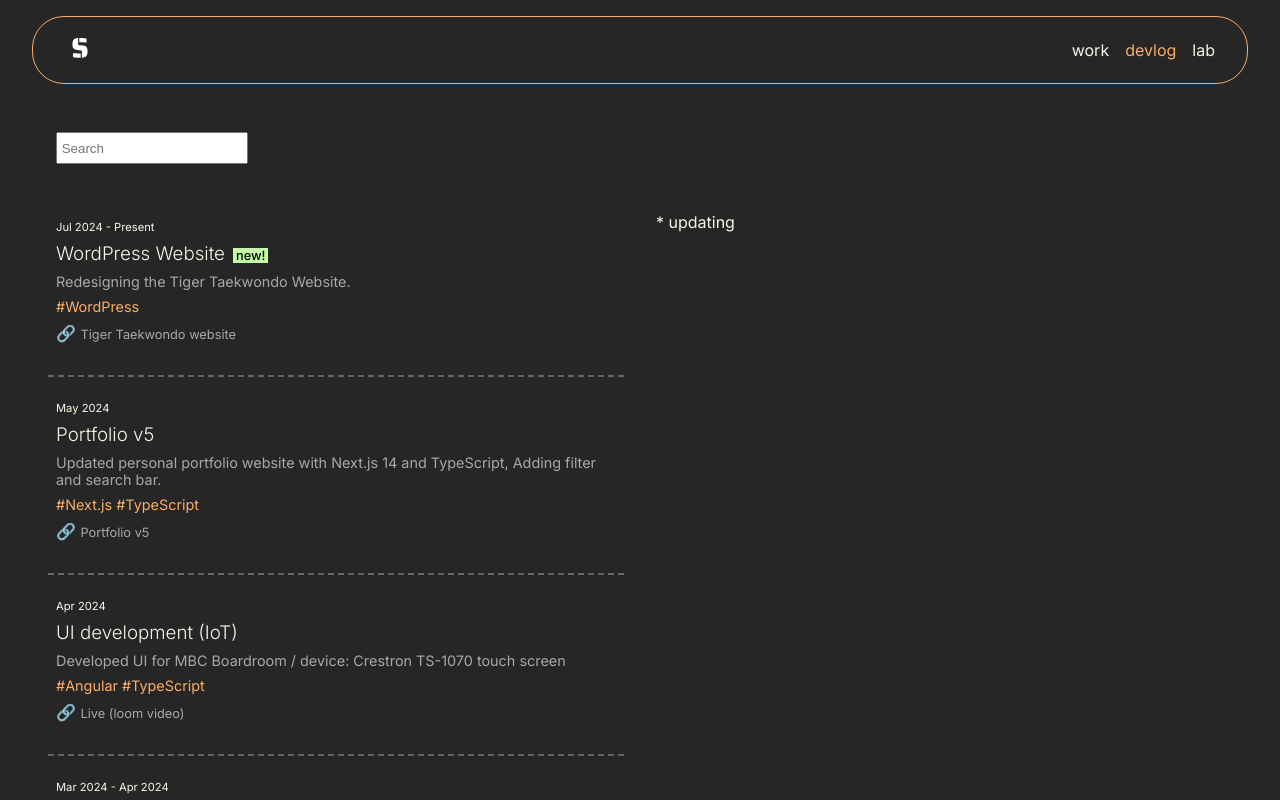
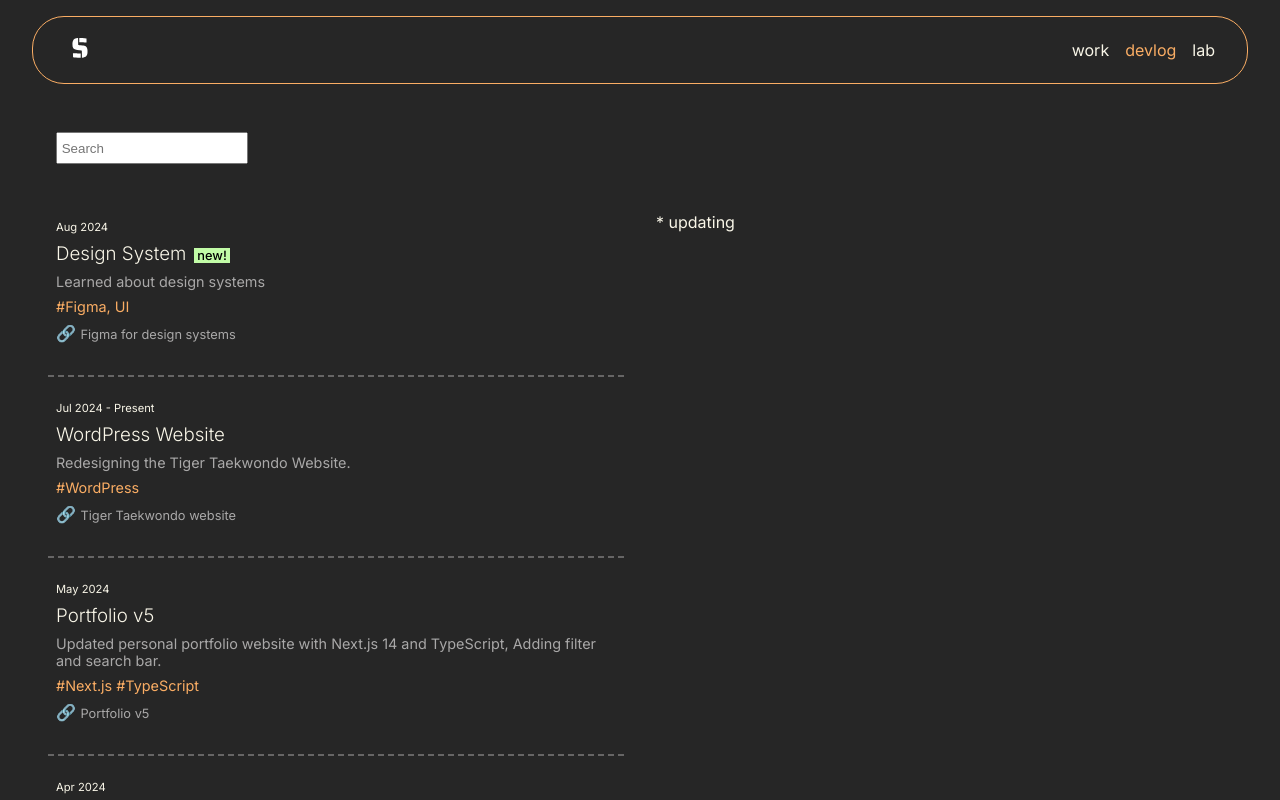
Before and after one commit to Jestella/portfolio_v5, a Next.js app: page /devlog in a window 1280 px wide. Shown: the top 800 px of the page. Built offline with nearby package versions, Linux system fonts and the light colour scheme.

Commit message:
add devlog item and minor style change

```diff
--- a/src/app/Home.module.scss
+++ b/src/app/Home.module.scss
@@ -185,7 +185,7 @@
     box-shadow: inset 0 0 3px rgba(0, 0, 0, 0.2);
     display: flex;
     flex-direction: column;
-    gap: 1.5rem;
+    gap: 1rem;
     align-items: center;
 
     button {
@@ -195,6 +195,7 @@
       border: none;
       font-weight: 500;
       font-size: 1rem;
+      padding: 0.5rem;
 
       &:hover {
         text-decoration: underline;
--- a/src/app/globals.scss
+++ b/src/app/globals.scss
@@ -7,13 +7,13 @@
 
   --primary-color: #f9f6e8;
   --secondary-color: #faad64;
-  --secondary-dark: #ff993a;
+  --secondary-dark: #fb8a21;
   --accent-color: #c2fca7;
   --white: #ece9e4;
   --black: #262626;
   --gray: #666565;
   --primary-light: #a9a8a8;
-  --primary-dark: #3f3f3f;
+  --primary-dark: #333333;
 
   /* gradient */
   --gradient-skyblue: linear-gradient(45deg, #c8f2c3, #a8dbfa, #635ee2);
@@ -29,6 +29,15 @@
     rgba(255, 211, 165, 1) 90%
   );
 
+  /* spacing */
+  --spacing-1: 4px;
+  --spacing-2: 8px;
+  --spacing-3: 16px;
+  --spacing-4: 24px;
+  --spacing-5: 32px;
+  --spacing-6: 48px;
+
+  /* font sizes */
   --font-small: 0.9rem;
   --font-large: 1.3rem;
 }
--- a/src/app/json/devlogData.json
+++ b/src/app/json/devlogData.json
@@ -161,5 +161,14 @@
     "tech": ["WordPress"],
     "link": "Tiger Taekwondo website",
     "linkUrl": "https://parkstigers.ca"
+  },
+  {
+    "id": 19,
+    "month": "Aug 2024",
+    "title": "Design System",
+    "sub": "Learned about design systems",
+    "tech": ["Figma, UI"],
+    "link": "Figma for design systems",
+    "linkUrl": "https://www.figma.com/design-systems/"
   }
 ]
```
